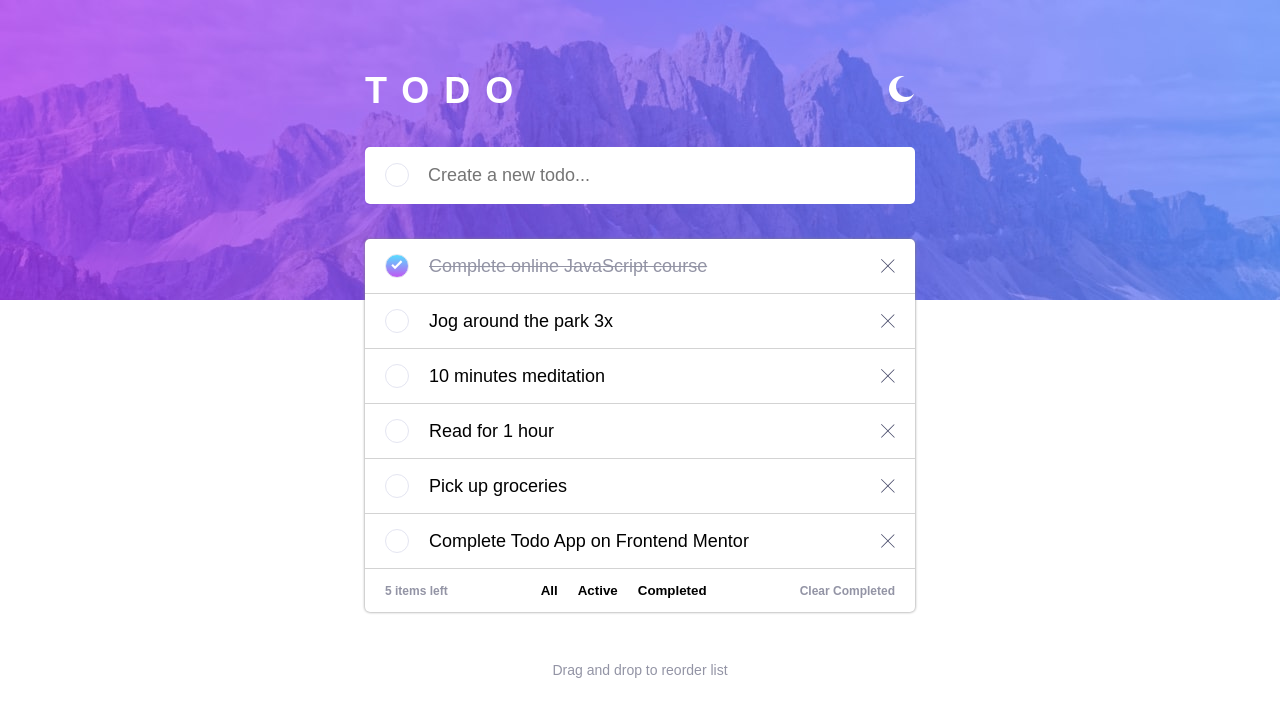
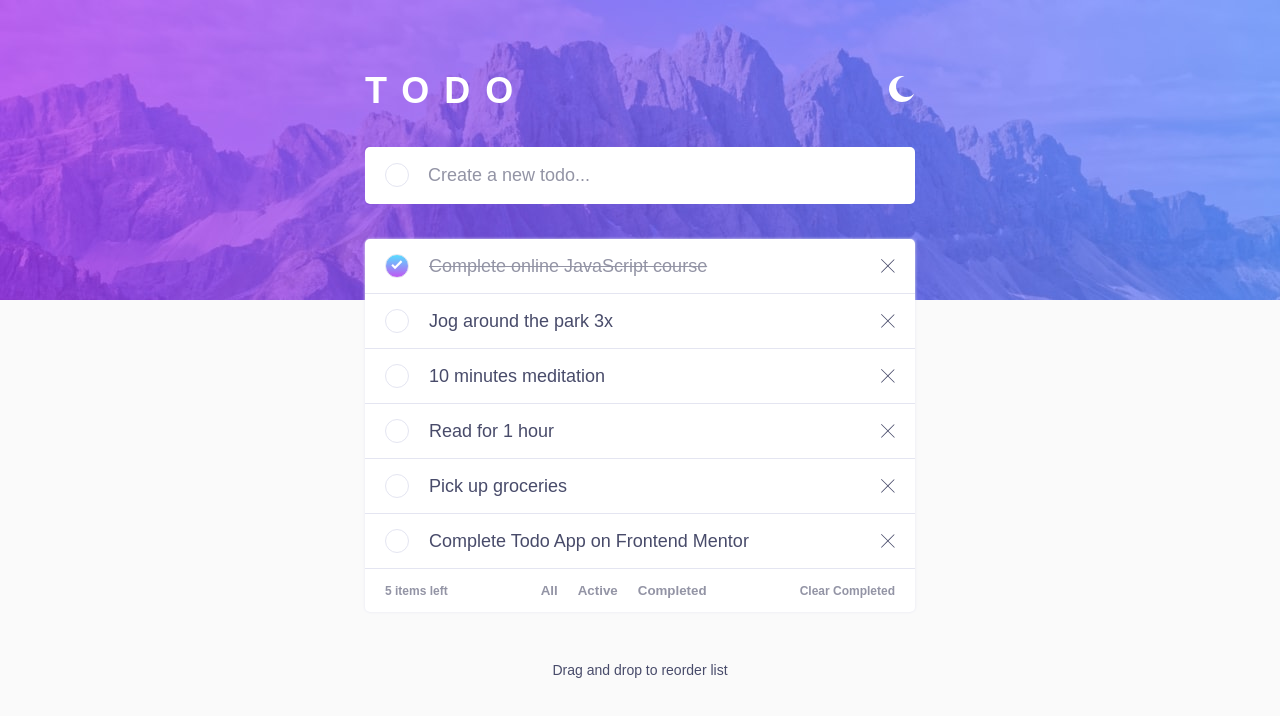
Before and after one commit to ernestizic/theme-todo, a React (Create React App) app: page / in a window 1280 px wide. Shown: the top 716 px of the page. Built offline with nearby package versions, Linux system fonts and the light colour scheme.

Commit message:
feat: added light and dark theme

```diff
--- a/src/App.js
+++ b/src/App.js
@@ -1,23 +1,19 @@
 import { useState } from 'react';
-
+import { todoData } from './data';
 import CreateTodo from './components/CreateTodo';
 import Header from './components/Header';
 import Todos from './components/Todos';
-
-import { todoData } from './data';
-
+import { ThemeProvider } from 'styled-components';
 import { v4 as uuidv4 } from 'uuid';
-
 import GlobalStyles, { Footer } from './components/styles/GlobalStyles';
+import { lightTheme, darkTheme } from './components/styles/Theme.styled'
 
 function App() {
 	const [isLightTheme, setIsLightTheme] = useState(true);
-
 	const [todos, setTodos] = useState(todoData);
 
 	// Check a TODO
 	const checkTodo = (id) => {
-		console.log(id);
 		setTodos(
 			todos.map((todo) => {
 				if (todo.id === id) {
@@ -43,17 +39,47 @@ function App() {
 		setTodos([...todos, newTodo]);
 	};
 
+	// Clear completed todos
+	const clearCompletedTodos = () => {
+		const remainingTodo = todos.filter((todo) => todo.completed === false);
+		setTodos(remainingTodo);
+	};
+
+
+	/********************** FILTER TODOS ******************/
+	// All Todos
+	const getAllTodos =()=> {
+		setTodos(todos);
+	}
+
+	// Active Todos
+	const getActiveTodos = () => {
+		setTodos(todos.filter(todos => todos.completed === false));
+	};
+	// Completed Todos
+	const getCompletedTodos = () => {
+		setTodos(todos.filter(todos => todos.completed === true));
+	};
+
 	return (
-		<>
+		<ThemeProvider theme={ isLightTheme ? lightTheme : darkTheme}>
 			<GlobalStyles />
 			<div className='App'>
 				<Header isLightTheme={isLightTheme} setIsLightTheme={setIsLightTheme} />
 				<CreateTodo createTodo={createTodo} />
-				<Todos todos={todos} checkTodo={checkTodo} deleteTodo={deleteTodo} />
+				<Todos
+					todos={todos}
+					checkTodo={checkTodo}
+					deleteTodo={deleteTodo}
+					clearCompletedTodos={clearCompletedTodos}
+					getAllTodos={getAllTodos}
+					getActiveTodos={getActiveTodos}
+					getCompletedTodos={getCompletedTodos}
+				/>
 
 				<Footer>Drag and drop to reorder list</Footer>
 			</div>
-		</>
+		</ThemeProvider>
 	);
 }
 
--- a/src/components/TodoFooter.jsx
+++ b/src/components/TodoFooter.jsx
@@ -1,15 +1,24 @@
 import React from 'react';
 import { ListFooter, FilterContainer } from './styles/TodoFooter.styled';
-const TodoFooter = () => {
+const TodoFooter = ({
+	todos,
+	clearCompletedTodos,
+	getAllTodos,
+	getCompletedTodos,
+	getActiveTodos,
+}) => {
+	const remainingTodo = todos.filter((todo) => todo.completed === false);
 	return (
 		<ListFooter>
-			<p>5 items left</p>
-            <FilterContainer>
-                <button>All</button>
-                <button>Active</button>
-                <button>Completed</button>
-            </FilterContainer>
-			<p className='clear-completed'>Clear Completed</p>
+			<p>{remainingTodo.length} items left</p>
+			<FilterContainer>
+				<button onClick={getAllTodos}>All</button>
+				<button onClick={getActiveTodos}>Active</button>
+				<button onClick={getCompletedTodos}>Completed</button>
+			</FilterContainer>
+			<p className='clear-completed' onClick={clearCompletedTodos}>
+				Clear Completed
+			</p>
 		</ListFooter>
 	);
 };
--- a/src/components/TodoItem.jsx
+++ b/src/components/TodoItem.jsx
@@ -1,15 +1,17 @@
 import React from 'react';
 import DeleteIcon from '../assets/icon-cross.svg';
 import CheckIcon from '../assets/icon-check.svg';
-import { TodoItemContainer, Checker } from './styles/Todo.styled';
+import { TodoItemContainer, CheckerContainer, Checker } from './styles/Todo.styled';
 
 const TodoItem = ({ todo, checkTodo, deleteTodo }) => {
 	return (
 		<TodoItemContainer>
 			<div className='todo-item'>
-				<Checker onClick={() => checkTodo(todo.id)} bg={todo.completed}>
-					{todo.completed && <img src={CheckIcon} alt='check todo' />}
-				</Checker>
+				<CheckerContainer>
+					<Checker onClick={() => checkTodo(todo.id)} bg={todo.completed}>
+						{todo.completed && <img src={CheckIcon} alt='check todo' />}
+					</Checker>
+				</CheckerContainer>
 
 				<span className={todo.completed ? 'completed' : ''}>{todo.title}</span>
 			</div>
--- a/src/components/Todos.jsx
+++ b/src/components/Todos.jsx
@@ -3,8 +3,15 @@ import TodoItem from './TodoItem';
 import { TodoList, TodosContainer } from './styles/Todo.styled';
 import TodoFooter from './TodoFooter';
 
-const Todos = ({todos, checkTodo, deleteTodo}) => {
-
+const Todos = ({
+	todos,
+	checkTodo,
+	deleteTodo,
+	clearCompletedTodos,
+	getAllTodos,
+	getCompletedTodos,
+	getActiveTodos,
+}) => {
 	return (
 		<TodosContainer>
 			<TodoList>
@@ -18,10 +25,16 @@ const Todos = ({todos, checkTodo, deleteTodo}) => {
 						/>
 					))
 				) : (
-					<div className='empty-list'>Nothing left to do</div>
+					<div className='empty-list'>Nothing to see here...</div>
 				)}
 			</TodoList>
-			<TodoFooter />
+			<TodoFooter
+				todos={todos}
+				clearCompletedTodos={clearCompletedTodos}
+				getAllTodos={getAllTodos}
+				getActiveTodos={getActiveTodos}
+				getCompletedTodos={getCompletedTodos}
+			/>
 		</TodosContainer>
 	);
 };
--- a/src/components/styles/CreateTodo.styled.js
+++ b/src/components/styles/CreateTodo.styled.js
@@ -4,7 +4,10 @@ import colors from "../../constants/colors";
 export const TodoForm = styled.form`
     margin: 35px 0;
     position: relative;
+    color: red;
     input {
+        color: ${(props)=> props.theme.colors.text};
+        background: ${({theme}) => theme.colors.todoBackground};
         width: 100%;
         padding: 18px 63px;
         border-radius: 5px;
@@ -14,15 +17,22 @@ export const TodoForm = styled.form`
         &:focus {
 	        outline: none;
         }
+        &::placeholder{
+            color: ${colors.darkGrayishBlue};
+        }
     }
 
     .form-circle {
         height: 24px;
         width: 24px;
         border-radius: 50%;
-        border: 1px solid ${colors.veryLightGrayishBlue};
+        border: 1px solid ${({theme}) => theme.colors.circle};
         position: absolute;
         top: 16px;
         left: 20px;
     }
+
+    @media only screen and (min-device-width: 360px) and (max-device-width: 768px) {
+        margin: 20px 0;
+    }
     `
--- a/src/components/styles/GlobalStyles.js
+++ b/src/components/styles/GlobalStyles.js
@@ -1,6 +1,7 @@
 import styled, { createGlobalStyle } from 'styled-components';
-import background from '../../assets/bg-desktop-light.jpg'
 import colors from '../../constants/colors';
+
+// import * as theme from "./Theme.styled"
 
 const GlobalStyles = createGlobalStyle`
     @import url('https://fonts.googleapis.com/css2?family=Josefin+Sans:wght@300&display=swap');
@@ -15,8 +16,8 @@ const GlobalStyles = createGlobalStyle`
     body {
         font-size: 18px;
         font-family: 'Josefin Sans', sans-serif;
-        background: ${colors.checkBackground};
-        background-image: url(${background});
+        background: ${({theme}) => theme.colors.background};
+        background-image: url(${({theme}) => theme.bg.desktop});
         background-repeat: no-repeat;
     }
 
@@ -29,13 +30,26 @@ const GlobalStyles = createGlobalStyle`
         margin: 70px auto;
     }
 
+    @media only screen and (min-device-width: 360px) and (max-device-width: 768px) {
+        .App{
+            max-width: 90%;
+            margin: 45px auto;
+        }
+        body {
+            background-image: url(${({theme}) => theme.bg.mobile});
+        }
+    }
+
 `;
 
 export default GlobalStyles;
 
 export const Footer = styled.footer`
-    margin: 50px 0;
-    font-size: 14px;
-    color: ${colors.darkGrayishBlue};
-    text-align: center;
-`
+	margin: 50px 0;
+	font-size: 14px;
+	color: ${colors.veryDarkGrayishBlue};
+	text-align: center;
+    @media only screen and (min-device-width: 360px) and (max-device-width: 768px) {
+        margin-top: 90px;
+    }
+`;
--- /dev/null
+++ b/src/components/styles/Theme.styled.js
@@ -0,0 +1,33 @@
+import colors from '../../constants/colors';
+import desktopBgLight from '../../assets/bg-desktop-light.jpg';
+import desktopBgDark from '../../assets/bg-desktop-dark.jpg';
+import mobileBgLight from '../../assets/bg-mobile-light.jpg';
+import mobileBgDark from '../../assets/bg-mobile-dark.jpg';
+
+// Light theme colors
+export const lightTheme = {
+	bg: {
+		mobile: `${mobileBgLight}`,
+		desktop: `${desktopBgLight}`,
+	},
+	colors: {
+		background: `${colors.lightGray}`,
+		todoBackground: '#fff',
+        text: `${colors.veryDarkGrayishBlue}`,
+        circle: `${colors.veryLightGrayishBlue}`
+	},
+};
+
+//   Dark Theme colors
+export const darkTheme = {
+	bg: {
+		mobile: `${mobileBgDark}`,
+		desktop: `${desktopBgDark}`,
+	},
+	colors: {
+		background: `${colors.veryDarkBlue}`,
+		todoBackground: `${colors.veryDarkDesaturatedBlue}`,
+        text: `${colors.lightGrayishBlue}`,
+        circle: `${colors.veryDarkGrayishBlueDarkTheme2}`,
+	},
+};
--- a/src/components/styles/Todo.styled.js
+++ b/src/components/styles/Todo.styled.js
@@ -3,8 +3,8 @@ import colors from "../../constants/colors";
 
 export const TodosContainer = styled.div`
     border-radius: 5px;
-    box-shadow: 0 0 3px grey;
-    background: #fff;
+    box-shadow: 0 0 3px ${(props) => props.theme.colors.circle};
+    background: ${(props) => props.theme.colors.todoBackground};
 `
 
 export const TodoList = styled.div`
@@ -15,7 +15,7 @@ export const TodoList = styled.div`
 `
 
 export const TodoItemContainer = styled.div`
-    border-bottom: 1px solid lightGray;
+    border-bottom: 1px solid ${(props) => props.theme.colors.circle};
     display: flex;
     align-items: center;
     justify-content: space-between;
@@ -24,6 +24,7 @@ export const TodoItemContainer = styled.div`
         display: flex;
         align-items: center;
         gap: 20px;
+        color: ${(props)=> props.theme.colors.text};
     }
     .completed {
         text-decoration: line-through;
@@ -36,11 +37,16 @@ export const TodoItemContainer = styled.div`
         }
     }
 `
+
+export const CheckerContainer = styled.div`
+    max-width: 24px;
+    max-height: 24px;
+`
 export const Checker = styled.div`
     height: 24px;
     width: 24px;
     border-radius: 50%;
-    border: 1px solid ${colors.veryLightGrayishBlue};
+    border: 1px solid ${(props) => props.theme.colors.circle};
     position: relative;
     background-color: inherit;
     &:hover {
--- a/src/components/styles/TodoFooter.styled.js
+++ b/src/components/styles/TodoFooter.styled.js
@@ -7,6 +7,7 @@ export const ListFooter = styled.footer`
     align-items: center;
     font-size: 12px;
     padding: 14px 20px;
+    position: relative;
     p {
         color: ${colors.darkGrayishBlue};
         font-weight: bold;
@@ -23,8 +24,21 @@ export const FilterContainer = styled.div`
         background: none;
         border: none;
         font-weight: bold;
+        color: ${colors.darkGrayishBlue};
         &:hover{
             cursor: pointer;
+            color: ${(props)=> props.theme.colors.text};
         }
     }
+
+    @media only screen and (min-device-width: 360px) and (max-device-width: 768px) {
+        box-shadow: 0 0 3px ${colors.lightGrayishBlue};
+        position: absolute;
+        width: 100%;
+        bottom: -60px;
+        left: 0;
+        border-radius: 5px;
+        text-align: center;
+        padding: 14px 0;
+    }
 `
```
